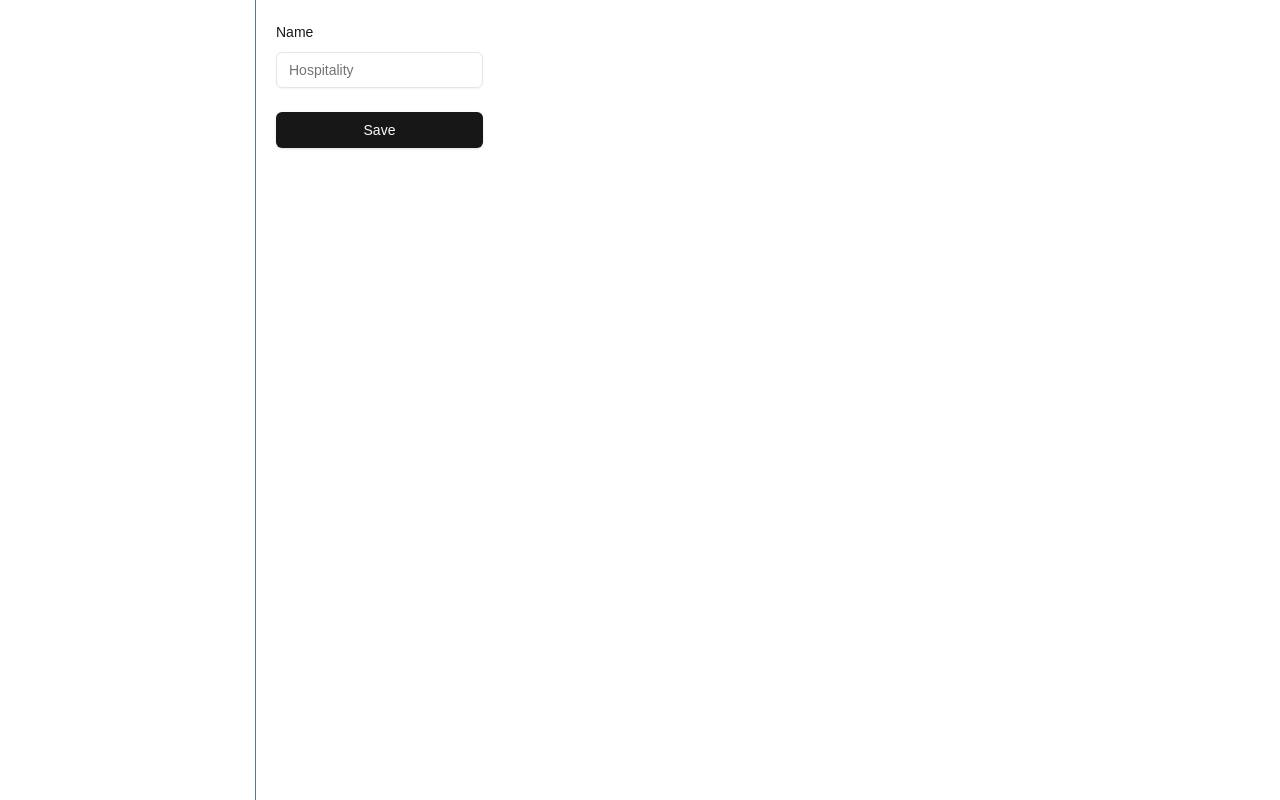
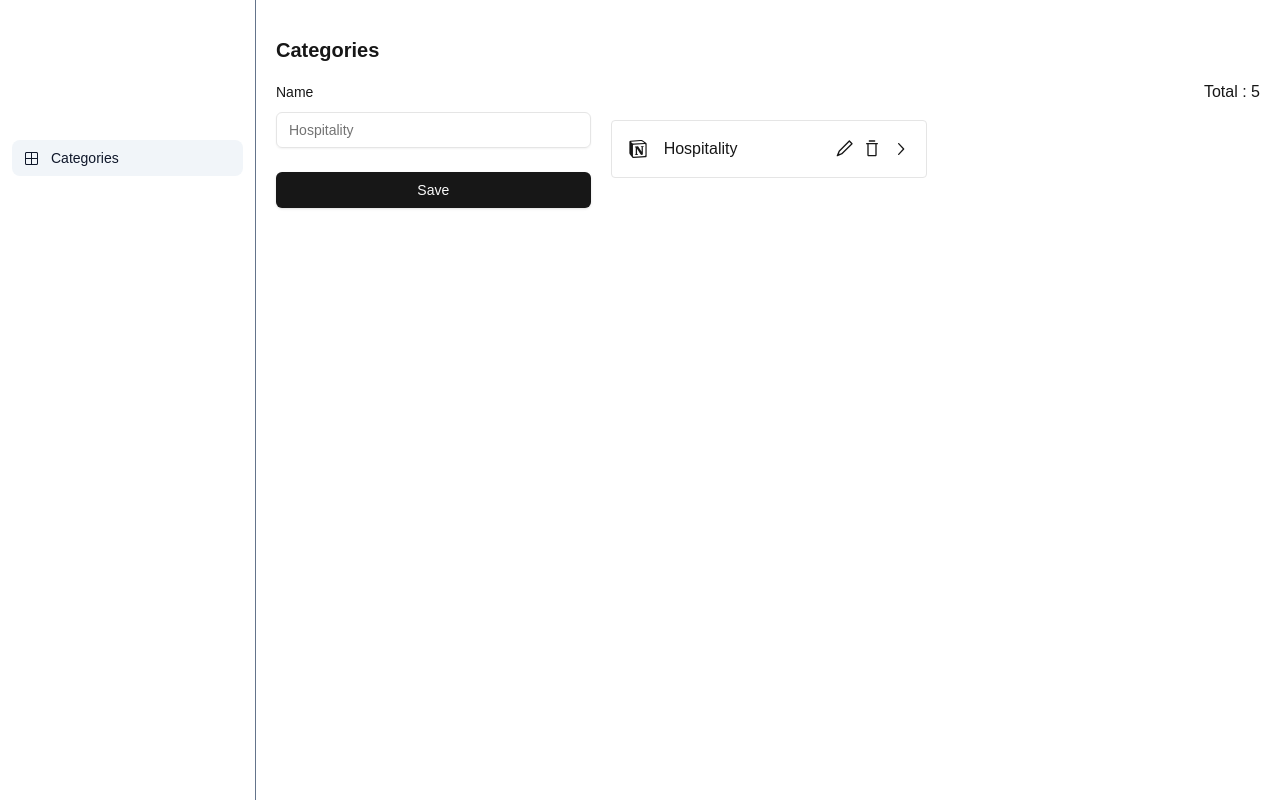
Before and after one commit to LeanQChris/clean-arc, a Next.js app: page /category in a window 1280 px wide. Built offline with nearby package versions, Linux system fonts and the light colour scheme.

Commit message:
category setup

```diff
--- a/package.json
+++ b/package.json
@@ -25,7 +25,8 @@
     "sharp": "^0.33.5",
     "tailwind-merge": "^2.5.2",
     "tailwindcss-animate": "^1.0.7",
-    "yup": "^1.4.0"
+    "yup": "^1.4.0",
+    "zustand": "^5.0.0-rc.2"
   },
   "devDependencies": {
     "@types/node": "^20",
--- a/src/app/(auth)/login/hook/useLogin.ts
+++ b/src/app/(auth)/login/hook/useLogin.ts
@@ -6,12 +6,28 @@ import { apiLogin } from "../data/api";
 import { ILoginDTO } from "../data/interface";
 import showToast from "@/components/ui/toast/toaster";
 import { useRouter } from "next/navigation";  // Call useRouter at the top level
-import { useState } from "react";
-import axios from "axios";
 
 export default function useLogin() {
     const router = useRouter();
-    const [loading, setLoading] = useState(false);
+    const onSubmit = async (values: ILoginDTO) => apiLogin(values).then((data) => {
+        showToast({
+            title: "Successfully Signed In",
+            description: "Welcome to the platform",
+        });
+        formik.resetForm();
+        router.push("/category");
+    }).catch((error) => {
+        const { username, password } = error.response?.data?.error || {};
+        if (username || password) {
+            formik.setErrors({ username, password });
+        } else {
+            const errorMessage = error.response?.data?.message || "An unexpected error occurred. Please try again.";
+            showToast({
+                title: "Oops",
+                description: errorMessage
+            });
+        }
+    });
 
     const formik = useFormik({
         validationSchema,
@@ -19,40 +35,10 @@ export default function useLogin() {
             username: "",
             password: "",
         } as ILoginDTO,
-        onSubmit: async (values: ILoginDTO, { setErrors }) => {
-            setLoading(true);
-            try {
-                const data = await apiLogin(values); // Ensure this function correctly handles redirects
-                formik.resetForm();
-                showToast({
-                    title: "Successfully Signed In",
-                    description: "Welcome to the platform",
-                });
-                router.push("/category");
-            } catch (error) {
-                if (axios.isAxiosError(error)) {
-                    const { username, password } = error.response?.data?.error || {};
-                    if (username || password) {
-                        setErrors({ username, password });
-                    } else {
-                        showToast({
-                            title: "Oops",
-                            description: error.response?.data?.message || "An unexpected error occurred. Please try again.",
-                        });
-                    }
-                } else {
-                    showToast({
-                        title: "Oops",
-                        description: "An unexpected error occurred. Please try again.",
-                    });
-                }
-            } finally {
-                setLoading(false);
-            }
-        },
+        onSubmit,
     });
 
-    return { formik, loading };
+    return { formik };
 }
 
 
--- a/src/app/(protected)/category/components/form.tsx
+++ b/src/app/(protected)/category/components/form.tsx
@@ -4,7 +4,7 @@ import FormInput from "@/components/ui/forms/input";
 
 const CategoryForm = () => {
     return (
-      <form className="flex flex-col gap-6">
+      <form className="flex flex-col gap-6 w-full">
         <div className="flex flex-col space-y-2">
           <FormInput
             placeholder="Hospitality"
--- /dev/null
+++ b/src/app/(protected)/category/components/header.tsx
@@ -0,0 +1,9 @@
+import React from 'react'
+
+export default function CategoryHeader() {
+    return (
+        <div className='w-full py-4 '>
+            <h3 className='text-xl font-bold'>Categories</h3>
+        </div>
+    )
+}
--- /dev/null
+++ b/src/app/(protected)/category/components/list.item.tsx
@@ -0,0 +1,18 @@
+
+import { ChevronRightIcon, NotionLogoIcon, Pencil1Icon, TrashIcon } from '@radix-ui/react-icons'
+import { ICategoryDTO } from '../data/interface';
+const Item = ({ category }: { category: ICategoryDTO }) => {
+    return <div className='flex w-full items-center justify-between gap-4 '>
+        <div className='flex items-center gap-4'>
+            <NotionLogoIcon height={20} width={20} />
+            <h4>{category.name}</h4>
+        </div>
+        <div className='flex gap-2'>
+            <Pencil1Icon height={20} width={20} className='cursor-pointer hover:scale-110' />
+            <TrashIcon height={20} width={20} className='cursor-pointer' />
+            {category.hasChild ? <ChevronRightIcon height={20} width={20}/> : <></>}
+        </div>
+    </div>
+}
+
+export default Item;
--- /dev/null
+++ b/src/app/(protected)/category/components/list.tsx
@@ -0,0 +1,47 @@
+"use client"
+import { ArrowLeftIcon } from '@radix-ui/react-icons'
+import React from 'react'
+import { categoryStore } from '../store'
+import Item from './list.item'
+
+export default function CategoryList() {
+    const { categories, setSelectedId, selectedId, removeCategory } = categoryStore()
+
+    if (selectedId) {
+        return <div className='space-y-5'>
+            <ArrowLeftIcon height={20} width={20} onClick={() => setSelectedId(null)} />
+            <div className='grid grid-cols-2 gap-4'>
+                {
+                    categories.filter((category) => category.parentId === selectedId).map((category, index) => {
+                        return <div className='p-4 border rounded hover:scale-95 transition-all flex flex-col items-start gap-2'
+                            onClick={() => {
+                                if (category.hasChild) {
+                                    setSelectedId(category.id)
+                                }
+                            }}
+                            key={index}>
+                            <Item category={category} />
+                        </div>
+                    })
+                }
+            </div>
+        </div>
+    }
+    return (
+        <div className='grid grid-cols-2 gap-4'>
+            {
+                categories.map((category, index) => {
+                    if (category.hasChild && category.parentId === null) {
+                        return <div className='p-4 border rounded hover:scale-95 transition-all flex flex-col items-start gap-2'
+                            onClick={() => {
+                                setSelectedId(category.id)
+                            }}
+                            key={index}>
+                            <Item category={category} />
+                        </div>
+                    }
+                })
+            }
+        </div>
+    )
+}
--- /dev/null
+++ b/src/app/(protected)/category/data/fake.ts
@@ -0,0 +1,116 @@
+import { ICategoryDTO } from "./interface";
+
+export const categories: ICategoryDTO[] = [
+    {
+        id: "1",
+        name: "Hospitality",
+        image: null,
+        iconImage: null,
+        parentId: null,
+        hasChild: true
+    },
+    {
+        id: "11baf536-a23a-4d49-bc0c-0203dfbc8fc2",
+        name: "Wellness retreats",
+        image: null,
+        iconImage: null,
+        parentId: "1",
+        hasChild: false
+    },
+    {
+        id: "f726a84f-cb60-4e48-96b7-105607ef290b",
+        name: "Sightseeing",
+        image: null,
+        iconImage: null,
+        parentId: "1",
+        hasChild: false
+    },
+    {
+        id: "902b3b5f-c12b-4b91-bb70-199fded40158",
+        name: "Landmarks",
+        image: null,
+        iconImage: null,
+        parentId: "1",
+        hasChild: false
+    },
+    {
+        id: "49d2ba65-d9cf-46f6-b150-3556889401d8",
+        name: "Bars",
+        image: null,
+        iconImage: null,
+        parentId: "1",
+        hasChild: false
+    },
+    {
+        id: "b0a53505-5a6d-42f0-bb10-548b4fcf96dc",
+        name: "Restaurants",
+        image: null,
+        iconImage: null,
+        parentId: "1",
+        hasChild: true
+    },
+    {
+        id: "14f13072-cfcf-4646-bb9b-64e82e7d7690",
+        name: "Museums",
+        image: null,
+        iconImage: null,
+        parentId: "1",
+        hasChild: false
+    },
+    {
+        id: "c7597a15-b299-4f3b-b457-31eb657b8490",
+        name: "Nightlife",
+        image: null,
+        iconImage: null,
+        parentId: "b0a53505-5a6d-42f0-bb10-548b4fcf96dc",
+        hasChild: false
+    },
+    {
+        id: "f3915267-1b39-4e94-910e-7cfa0632c3d7",
+        name: "Galleries",
+        image: null,
+        iconImage: null,
+        parentId: "b0a53505-5a6d-42f0-bb10-548b4fcf96dc",
+        hasChild: false
+    },
+    {
+        id: "e8b812ba-f37d-49f9-b614-09e05aefce04",
+        name: "Shopping",
+        image: null,
+        iconImage: null,
+        parentId: "b0a53505-5a6d-42f0-bb10-548b4fcf96dc",
+        hasChild: true
+    },
+    {
+        id: "b10e0421-2cb0-4c50-85a4-2d29a87e7ab4",
+        name: "Hotels",
+        image: null,
+        iconImage: null,
+        parentId: "1",
+        hasChild: true
+    },
+    {
+        id: "b1836c53-b6c2-4964-a27c-4d0f44f07fc0",
+        name: "Parks",
+        image: null,
+        iconImage: null,
+        parentId: "1",
+        hasChild: false
+    },
+    {
+        id: "91bb1f66-e3f2-4c82-a728-494a1a51abf3",
+        name: "Tours",
+        image: null,
+        iconImage: null,
+        parentId: "1",
+        hasChild: true
+    },
+    {
+        id: "78e0c858-eaca-49d1-bc3a-72d907063b5b",
+        name: "Main Category",
+        image: null,
+        iconImage: null,
+        parentId: "1",
+        hasChild: true
+    }
+];
--- a/src/app/(protected)/category/data/interface.ts
+++ b/src/app/(protected)/category/data/interface.ts
@@ -1,8 +1,8 @@
 export interface ICategoryDTO{
     id:string;
     name:string;
-    image:string;
-    iconImage:string;
-    parentId:string;
+    image:string|null;
+    iconImage:string|null;
+    parentId:string|null;
     hasChild:boolean;
 }
--- a/src/app/(protected)/category/page.tsx
+++ b/src/app/(protected)/category/page.tsx
@@ -1,8 +1,23 @@
 import React from 'react'
 import CategoryForm from './components/form'
+import CategoryList from './components/list'
+import CategoryHeader from './components/header'
 
 export default function CategoryPage() {
     return (
-            <CategoryForm/>
+        <>
+            <CategoryHeader />
+            <div className='grid grid-cols-3 w-full gap-5'>
+                <div className='col-span-1'>
+                    <CategoryForm />
+                </div>
+                <div className='col-span-2 space-y-4'>
+                    <div className='flex flex-row-reverse'>
+                        <p>Total : 5</p>
+                    </div>
+                    <CategoryList />
+                </div>
+            </div>
+        </>
     )
 }
--- /dev/null
+++ b/src/app/(protected)/category/store.ts
@@ -0,0 +1,27 @@
+import { create } from "zustand";
+import { ICategoryDTO } from "./data/interface";
+import { categories } from "./data/fake";
+
+type ICategoryStore = {
+    categories: ICategoryDTO[],
+    setCataegories: (categories: ICategoryDTO[]) => void,
+    selectedId: string | null,
+    setSelectedId: (id: string | null) => void,
+    removeCategory: (id: string) => void
+}
+
+export const categoryStore = create<ICategoryStore>((set) => ({
+    categories: categories,
+    setCataegories: (categories: ICategoryDTO[]) => set({ categories }),
+    addCategory: (category: ICategoryDTO) => {
+        set((state) => ({ categories: [...state.categories, category] }))
+    },
+    removeCategory: (id: string) => {
+        set((state) => ({ categories: state.categories.filter((category) => category.id !== id) }))
+    },
+    updateCategory: (category: ICategoryDTO) => {
+        set((state) => ({ categories: state.categories.map((c) => c.id === category.id ? category : c) }))
+    },
+    selectedId: null,
+    setSelectedId: (id: string | null) => set({ selectedId: id }),
+}))
--- a/src/components/layouts/index.tsx
+++ b/src/components/layouts/index.tsx
@@ -5,7 +5,7 @@ export default function AdminLayout({ children }: PropsWithChildren) {
     return (
         <main className="flex">
             <Sidebar />
-            <section className='p-5'>
+            <section className='p-5 w-full'>
                 {children}
             </section >
         </main>
--- a/src/components/layouts/sidebar.tsx
+++ b/src/components/layouts/sidebar.tsx
@@ -11,9 +11,9 @@ interface IsidebarItems {
 }
 const sidebarItems: IsidebarItems[] = [
     {
-        title: "Users", link: "/adminld/dashboard", icon: <PersonIcon />
+        title: "Users", link: "/", icon: <PersonIcon />
     },
-    { title: "Categories", link: "/adminld/about", icon: <GridIcon /> },
+    { title: "Categories", link: "/category", icon: <GridIcon /> },
 ];
 
 const Sidebar = () => {
```
Also changed, not shown: 1 other file (tests, documents, lock files or other folders).
